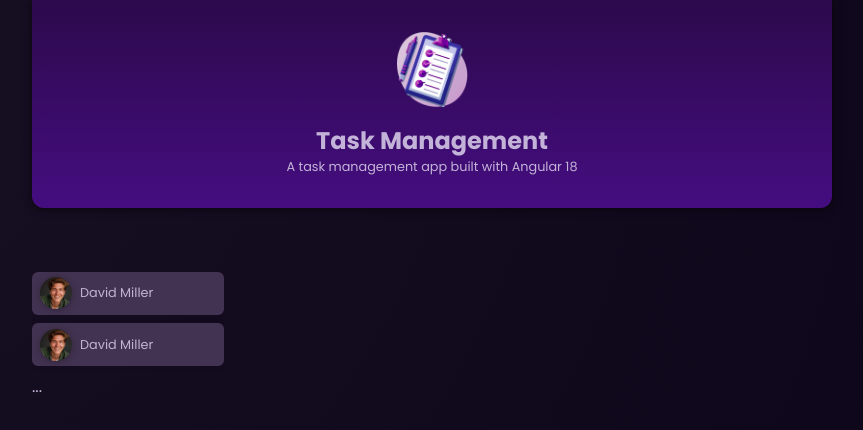
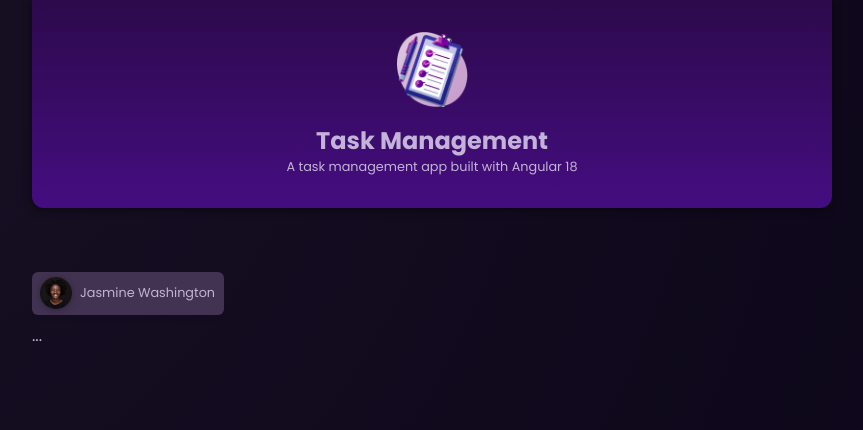
Before and after one commit to Santiparra/Angular-18-TaskApp-Demo, an Angular app: page / in a window 1280 px wide. Shown: the top 430 px of the page, without its empty margins (208-1071 px from the left). Built offline with nearby package versions, Linux system fonts and the light colour scheme.

Commit message:
old input doced

```diff
--- a/src/app/app.component.html
+++ b/src/app/app.component.html
@@ -2,10 +2,7 @@
 <main>
   <ul id="users">
     <li>
-      <app-user />
-    </li>
-    <li>
-      <app-user />
+      <app-user [avatar]="users[0].avatar" [name]="users[0].name" />
     </li>
     ...
   </ul>
--- a/src/app/app.component.ts
+++ b/src/app/app.component.ts
@@ -1,8 +1,10 @@
 import { Component } from '@angular/core';
-import { RouterOutlet } from '@angular/router';
+
+import { User } from './domain/models/user.model';
 
 import { HeaderComponent } from './presentation/components/header/header.component';
 import { UserComponent } from "./presentation/components/user/user.component";
+import { DUMMY_USERS } from './presentation/utils/dummy-users';
 
 @Component({
   selector: 'app-root',
@@ -13,4 +15,5 @@
 })
 export class AppComponent {
   title = 'Angular-18-TaskApp-Demo';
+  users: User[] = DUMMY_USERS;
 }
--- a/src/app/presentation/components/user/user.component.html
+++ b/src/app/presentation/components/user/user.component.html
@@ -1,9 +1,6 @@
 <div>
   <button (click)="onSelectUser()">
-    <img
-      [src]="imgAddress()"
-      [alt]="selectedUser().name"
-    />
-    <span>{{ selectedUser().name }}</span>
+    <img [src]="imgAddress" [alt]="name" />
+    <span>{{ name }}</span>
   </button>
 </div>
--- a/src/app/presentation/components/user/user.component.ts
+++ b/src/app/presentation/components/user/user.component.ts
@@ -1,16 +1,4 @@
-import {
-  Component,
-  computed,
-  Signal,
-  signal,
-  WritableSignal,
-} from '@angular/core';
-
-import { User } from '../../../domain/models/user.model';
-
-import { DUMMY_USERS } from '../../utils/dummy-users';
-
-const randomIndex = Math.floor(Math.random() * DUMMY_USERS.length);
+import { Component, Input } from '@angular/core';
 
 @Component({
   selector: 'app-user',
@@ -20,13 +8,12 @@
   styleUrl: './user.component.css',
 })
 export class UserComponent {
-  selectedUser: WritableSignal<User> = signal(DUMMY_USERS[randomIndex]);
-  imgAddress: Signal<string> = computed(
-    () => 'assets/users/' + this.selectedUser().avatar
-  );
+  @Input({required: true}) avatar!: string;
+  @Input({required: true}) name!: string;
 
-  onSelectUser(): void {
-    const randomIndex = Math.floor(Math.random() * DUMMY_USERS.length);
-    this.selectedUser.set(DUMMY_USERS[randomIndex]);
+  get imgAddress(): string {
+    return 'assets/users/' + this.avatar;
   }
+
+  onSelectUser(): void {}
 }
```
